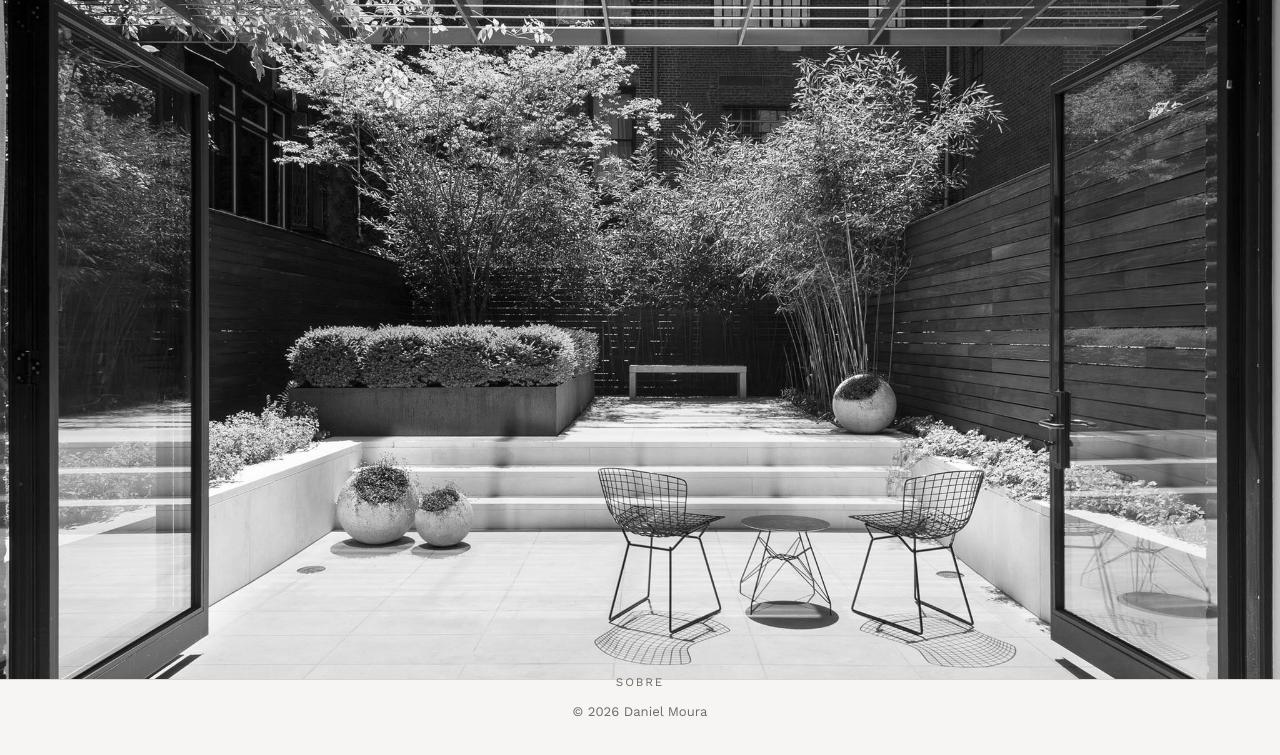
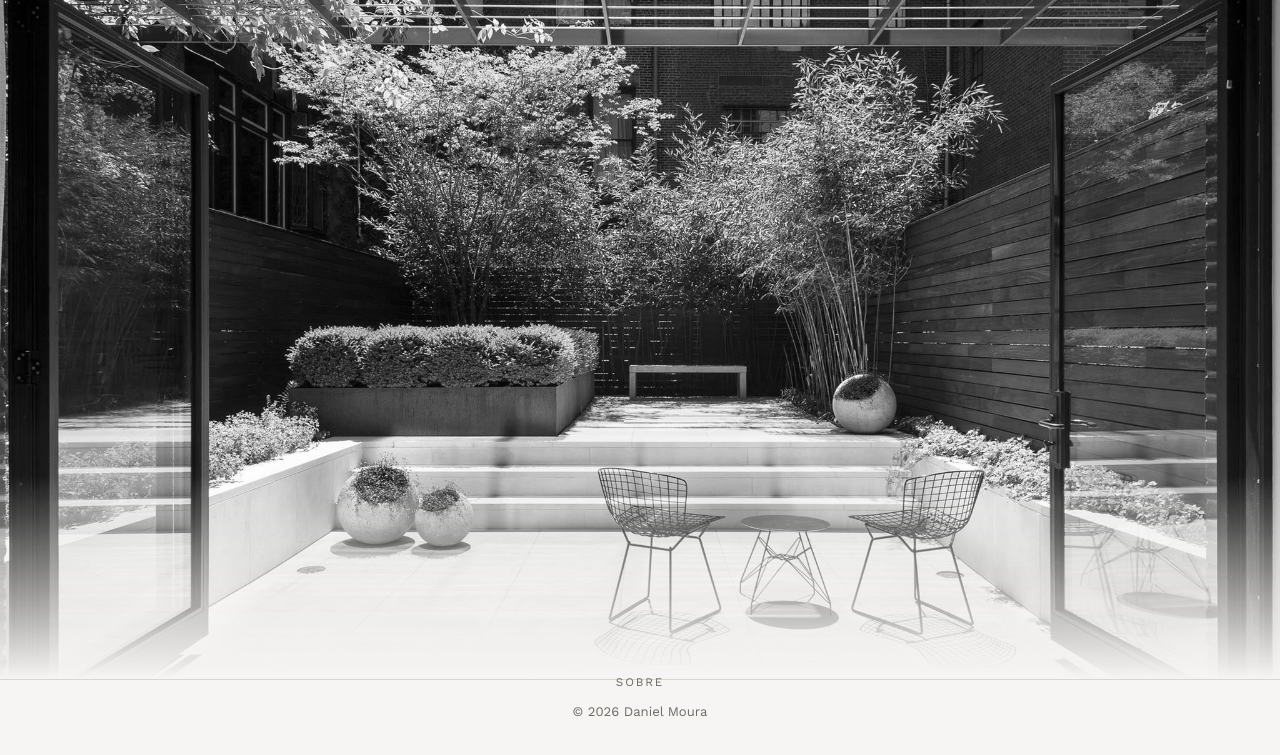
Before and after one commit to gustavopelayo/architect-portfolio, a FastAPI app: page / in a window 1280 px wide. Shown: the part 74-829 px from the top of the page. Run offline with FastAPI, Linux system fonts and the light colour scheme; data that the repository does not hold is empty.

Commit message:
fix: add gradient fade to hero images to prevent About link overlap
- Added mask-image gradient (70% solid, fade to transparent)
- Applies to both .hero-image and .hero-slide
- Bottom About link no longer overlaps with hero image content

```diff
--- a/app/static/css/style.css
+++ b/app/static/css/style.css
@@ -140,6 +140,8 @@ main {
     display: block;
     filter: grayscale(100%);
     transition: filter 0.3s ease;
+    mask-image: linear-gradient(to bottom, black 70%, transparent 100%);
+    -webkit-mask-image: linear-gradient(to bottom, black 70%, transparent 100%);
 }
 .hero-image:hover {
     filter: grayscale(0%);
@@ -162,6 +164,8 @@ main {
     filter: grayscale(100%);
     opacity: 0;
     transition: opacity 1s ease, filter 0.3s ease;
+    mask-image: linear-gradient(to bottom, black 70%, transparent 100%);
+    -webkit-mask-image: linear-gradient(to bottom, black 70%, transparent 100%);
 }
 
 .hero-slide.active {
```
